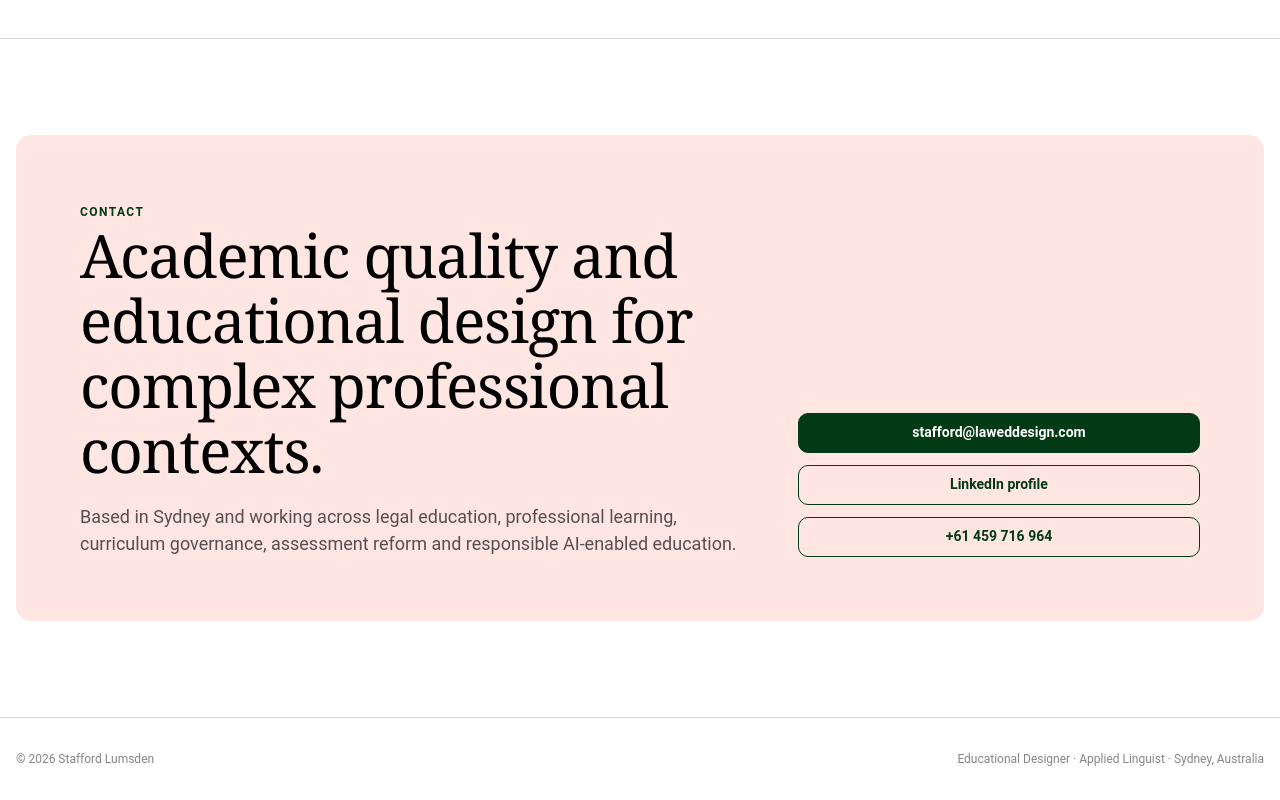
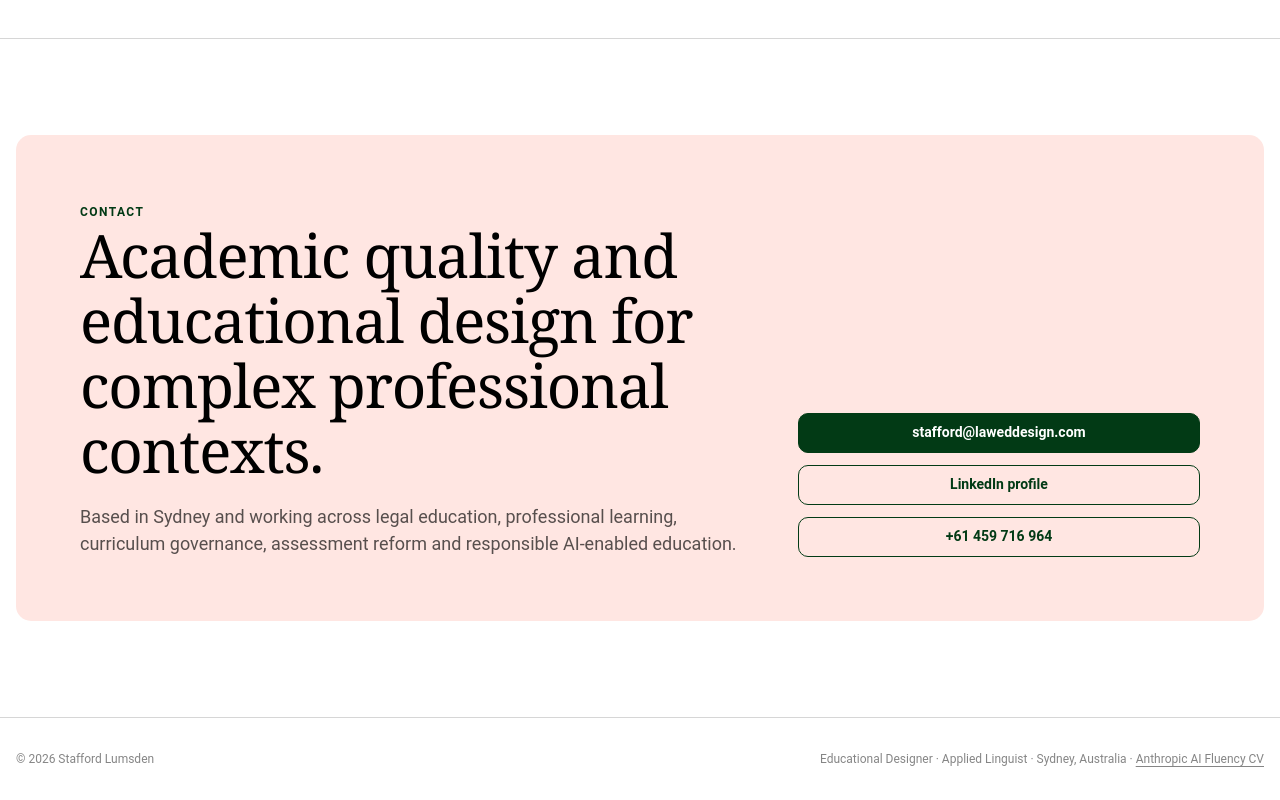
Before and after one commit to staffordlumsden/Curriculum-Vitae, a plain HTML site: page index.html in a window 1280 px wide. Shown: the part 9340-10140 px from the top of the page. Drawn offline with Linux system fonts and the light colour scheme; a web font is replaced by a local one.

Commit message:
Add discreet link to Anthropic AI Fluency CV

```diff
--- a/index.html
+++ b/index.html
@@ -1305,7 +1305,7 @@
   <footer>
     <div class="wrap footer-inner">
       <span>© 2026 Stafford Lumsden</span>
-      <span>Educational Designer · Applied Linguist · Sydney, Australia</span>
+      <span>Educational Designer · Applied Linguist · Sydney, Australia · <a href="./anthropic-ai-fluency.html" style="color: inherit; text-underline-offset: 3px;">Anthropic AI Fluency CV</a></span>
     </div>
   </footer>
 
```
